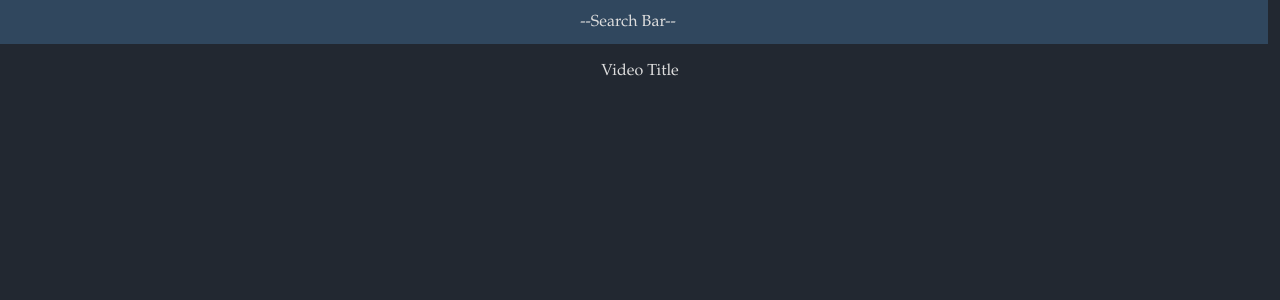
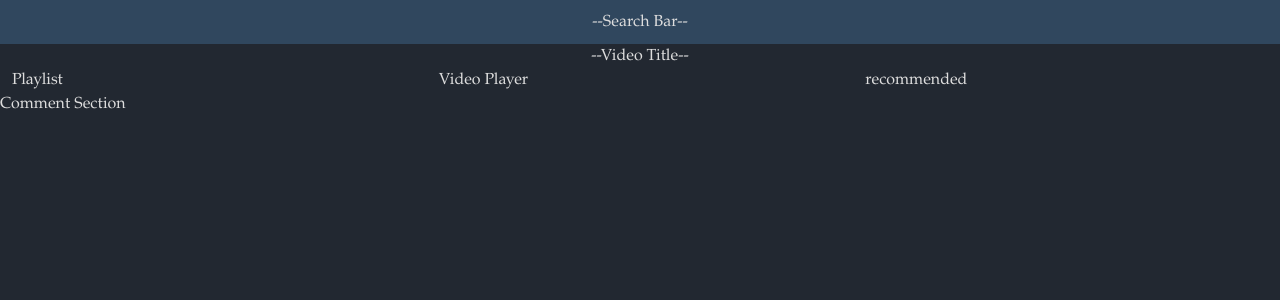
Before and after one commit to CMolitoris/YouTubeClone, a React (Create React App) app: page / in a window 1280 px wide. Shown: the top 300 px of the page. Built offline with nearby package versions, Linux system fonts and the light colour scheme.

Commit message:
Header Dead Space Fix and restructure
Header Dead Space Fix and restructure

```diff
--- a/src/components/App.jsx
+++ b/src/components/App.jsx
@@ -24,7 +24,23 @@ class App extends Component {
       <div className='container-fluid app-base'>
         <div className='row'>
           <Header />
+        </div>
+        <div className='row'>
           <VideoTitle />
+        </div>
+        <div className='row'>
+          <div className='col'>
+          Playlist
+          </div>
+          <div className='col'>
+          Video Player
+          </div>
+          <div className='col'>
+          recommended
+          </div>
+        </div>
+        <div className='row'>
+          Comment Section
         </div>
       </div>
      );
--- a/src/components/Header/Header.css
+++ b/src/components/Header/Header.css
@@ -5,5 +5,4 @@
 .header-style{
     width: 100%;
     padding: 10px;
-    margin: 15px;
 }
--- a/src/components/Header/Header.jsx
+++ b/src/components/Header/Header.jsx
@@ -7,13 +7,9 @@ const Header = () => {
 
 
     return (
-        <div className='row header-color header-style'>
-            <div className='col'></div>
-            <div className='col text-center'>
+            <div className='col text-center header-color header-style'>
                 <SearchBar />
             </div>
-            <div className='col'></div>
-        </div>
      );
 }
 
--- a/src/components/VideoTitle/VideoTitle.jsx
+++ b/src/components/VideoTitle/VideoTitle.jsx
@@ -5,9 +5,9 @@ const VideoTitle = () => {
 
 
     return (
-        <div className='col text-center'>
-            Video Title
-        </div>
+            <div className='col text-center'>
+                --Video Title--
+            </div>
     );
 }
 
```
